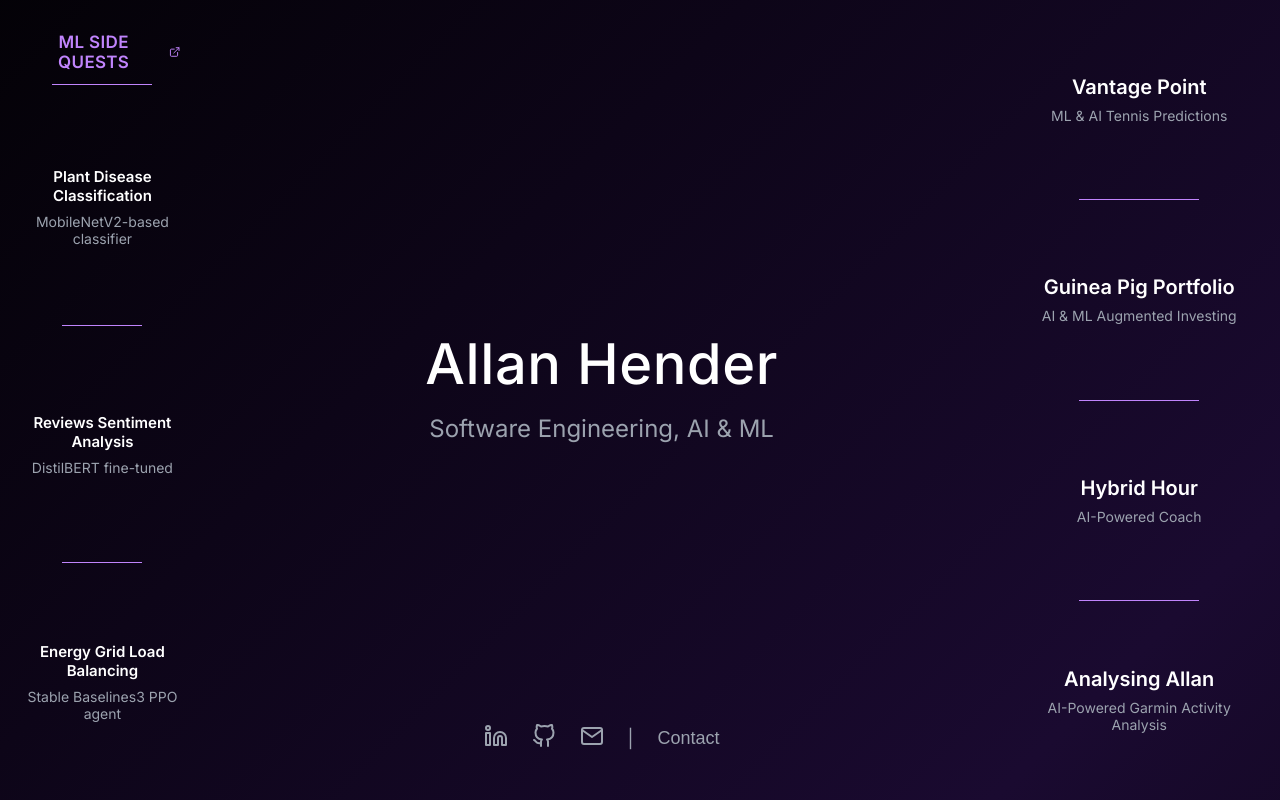
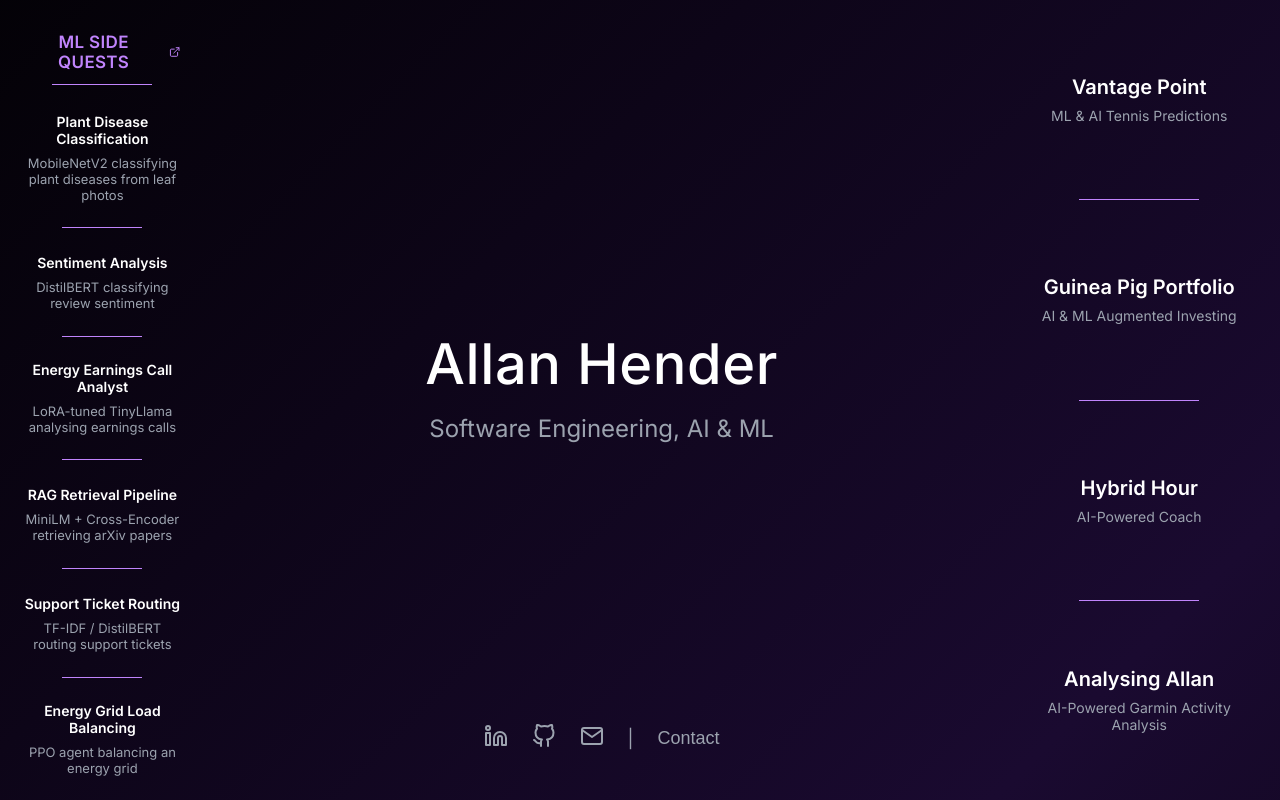
Before and after one commit to allanmichaelhender/allanmichaelhender.github.io, a React (Vite) app: page / in a window 1280 px wide. Built offline with nearby package versions, Linux system fonts and the light colour scheme.

Commit message:
updating side quests links and descriptions

```diff
--- a/src/components/SideQuestItem.tsx
+++ b/src/components/SideQuestItem.tsx
@@ -33,7 +33,7 @@ export default function SideQuestItem({ project }: SideQuestItemProps) {
     >
       <motion.h3
         style={{
-          fontSize: "15px",
+          fontSize: "14px",
           fontWeight: "bold",
           marginBottom: "8px",
           textAlign: "center",
@@ -58,7 +58,7 @@ export default function SideQuestItem({ project }: SideQuestItemProps) {
       )}
       <p
         style={{
-          fontSize: "14px",
+          fontSize: "13px",
           color: isLive ? "#9ca3af" : "#4b5563",
           textAlign: "center",
         }}
--- a/src/data/sideQuests.ts
+++ b/src/data/sideQuests.ts
@@ -12,54 +12,54 @@ export const sideQuests: SideQuest[] = [
     id: "plant-disease",
     title: "Plant Disease Classification",
     briefDescription:
-      "MobileNetV2-based classifier",
+      "MobileNetV2 classifying plant diseases from leaf photos",
     tags: ["CV", "MobileNetV2", "ONNX", "Grad-CAM"],
-    url: "https://quest-01-cv-plant-disease.streamlit.app",
+    url: "https://ml-sidequests-01.streamlit.app",
     status: "live",
   },
   {
     id: "sentiment-analysis",
-    title: "Reviews Sentiment Analysis",
+    title: "Sentiment Analysis",
     briefDescription:
-      "DistilBERT fine-tuned",
+      "DistilBERT classifying review sentiment",
     tags: ["NLP", "DistilBERT", "Hugging Face", "Attention"],
-    url: "https://quest-02-nlp-sentiment-analysis.streamlit.app",
+    url: "https://ml-sidequests-02.streamlit.app",
     status: "live",
   },
   {
     id: "energy-earnings",
-    title: "Energy Earnings Analyst",
+    title: "Energy Earnings Call Analyst",
     briefDescription:
-      "",
+      "LoRA-tuned TinyLlama analysing earnings calls",
     tags: ["GenAI", "LoRA", "PEFT", "EDGAR"],
-    url: null,
-    status: "coming-soon",
+    url: "https://ml-sidequests-03.streamlit.app",
+    status: "live",
   },
   {
     id: "rag-pipeline",
     title: "RAG Retrieval Pipeline",
     briefDescription:
-      "",
+      "MiniLM + Cross-Encoder retrieving arXiv papers",
     tags: ["RAG", "FAISS", "Sentence-Transformers", "Reranking"],
-    url: null,
-    status: "coming-soon",
+    url: "https://ml-sidequests-04.streamlit.app",
+    status: "live",
   },
   {
     id: "ticket-routing",
     title: "Support Ticket Routing",
     briefDescription:
-      "",
+      "TF-IDF / DistilBERT routing support tickets",
     tags: ["NLP", "Classification", "TF-IDF", "Zero-shot"],
-    url: null,
-    status: "coming-soon",
+    url: "https://ml-sidequests-05.streamlit.app",
+    status: "live",
   },
   {
     id: "grid-balancing",
     title: "Energy Grid Load Balancing",
     briefDescription:
-      "Stable Baselines3 PPO agent",
+      "PPO agent balancing an energy grid",
     tags: ["RL", "PPO", "Stable Baselines3", "Gymnasium"],
-    url: "https://quest-06-rl-grid-balancing.streamlit.app",
+    url: "https://ml-sidequests-06.streamlit.app",
     status: "live",
   },
 ];
```
